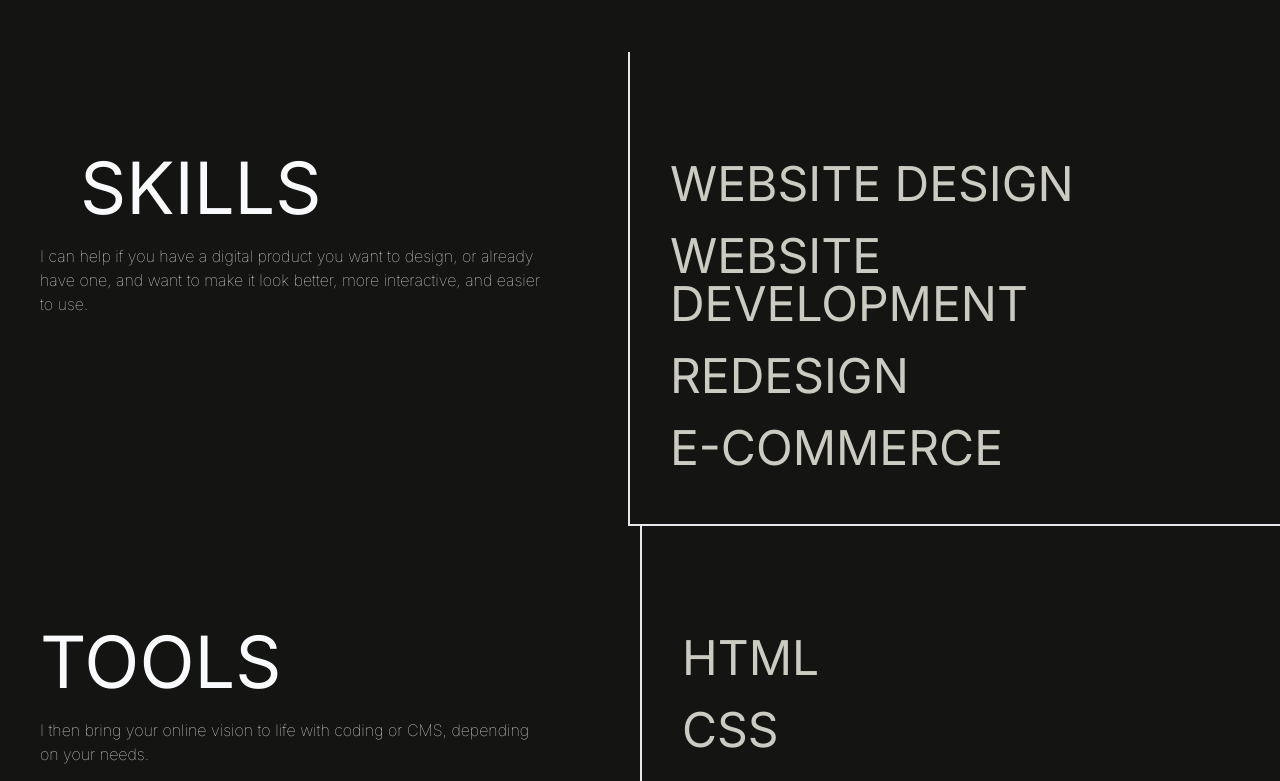
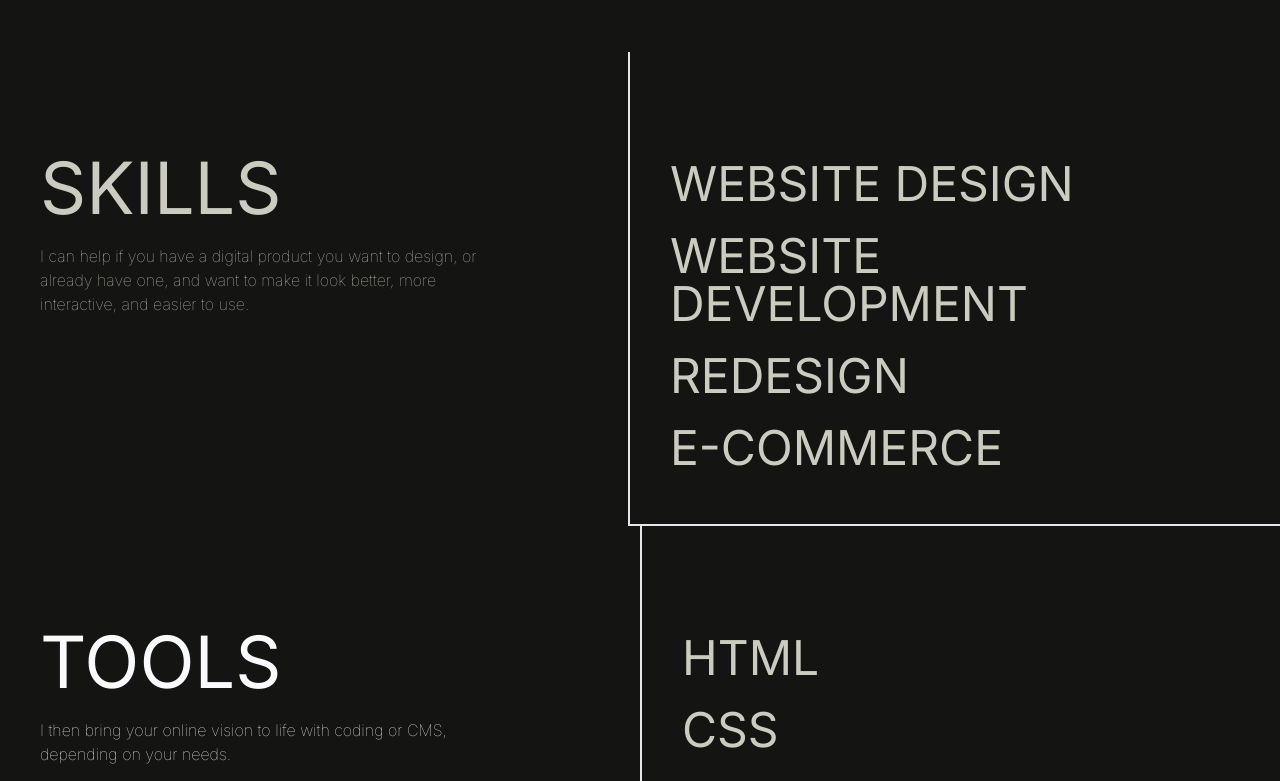
Before and after one commit to krish-jatav/portfolio-V3, a Next.js app: page / in a window 1280 px wide. Shown: the part 3260-4041 px from the top of the page. Built offline with nearby package versions, Linux system fonts and the light colour scheme.

Commit message:
scroll bar fix

```diff
--- a/src/app/globals.css
+++ b/src/app/globals.css
@@ -1,8 +1,24 @@
 @tailwind base;
 @tailwind components;
 @tailwind utilities;
+* {
+    scrollbar-width: none;
+    /* Firefox */
+    -ms-overflow-style: none;
+    /* IE and Edge */
+}
+
+
+/* Hide scrollbar for WebKit-based browsers (Chrome, Safari, etc.) */
+
+*::-webkit-scrollbar {
+    display: none;
+    /* Safari and Chrome */
+}
+
 body {
     background: #141412;
     color: #CBCBC1;
-    overflow-y: hidden;
+    /* overflow-y: hidden; */
+    /* overflow: hidden; */
 }
--- a/src/app/layout.js
+++ b/src/app/layout.js
@@ -4,7 +4,7 @@ import Header from "../components/header";
 const inter = Inter({ subsets: ["latin"] });
 
 export const metadata = {
-  title: "Create Next App",
+  title: "Krish.dev",
   description: "Generated by create next app",
 };
 
--- a/src/app/skills/index.jsx
+++ b/src/app/skills/index.jsx
@@ -9,10 +9,10 @@ return(
             <h1 className="text-4xl lg:text-[10rem] lg:ml-[13rem] lg:mt-40">&{" "}FREELANCE</h1>
         </div>
         <div className="lg:flex">
-            <div className="text-slate-50 lg:w-[50vw] ">
+            <div className=" lg:w-[50vw] ">
                 <div className="  lg:w-[40vw] mt-20 ml-10">
-                <h1 className=" lg:text-7xl text-4xl py-5 px-10  ">SKILLS</h1>
-                <p className=" font-thin">I can help if you have a digital product you want to design, or already have one, and want to make it look better, more interactive, and easier to use.</p>
+                <h1 className=" lg:text-7xl text-4xl py-5   ">SKILLS</h1>
+                <p className=" font-thin pr-10">I can help if you have a digital product you want to design, or already have one, and want to make it look better, more interactive, and easier to use.</p>
                 </div>
             </div>
             <div className="border-l-2 border-b-2 ">
@@ -31,7 +31,7 @@ return(
             <div className="text-slate-50 lg:w-[50vw] ">
                 <div className="  lg:w-[40vw] mt-20 ml-10">
                 <h1 className=" lg:text-7xl text-4xl py-5  ">TOOLS</h1>
-                <p className=" font-thin">I then bring your online vision to life with coding or CMS, depending on your needs. </p>
+                <p className=" pr-10 font-thin">I then bring your online vision to life with coding or CMS, depending on your needs. </p>
                 </div>
             </div>
             <div className="lg:border-l-2  ">
```
